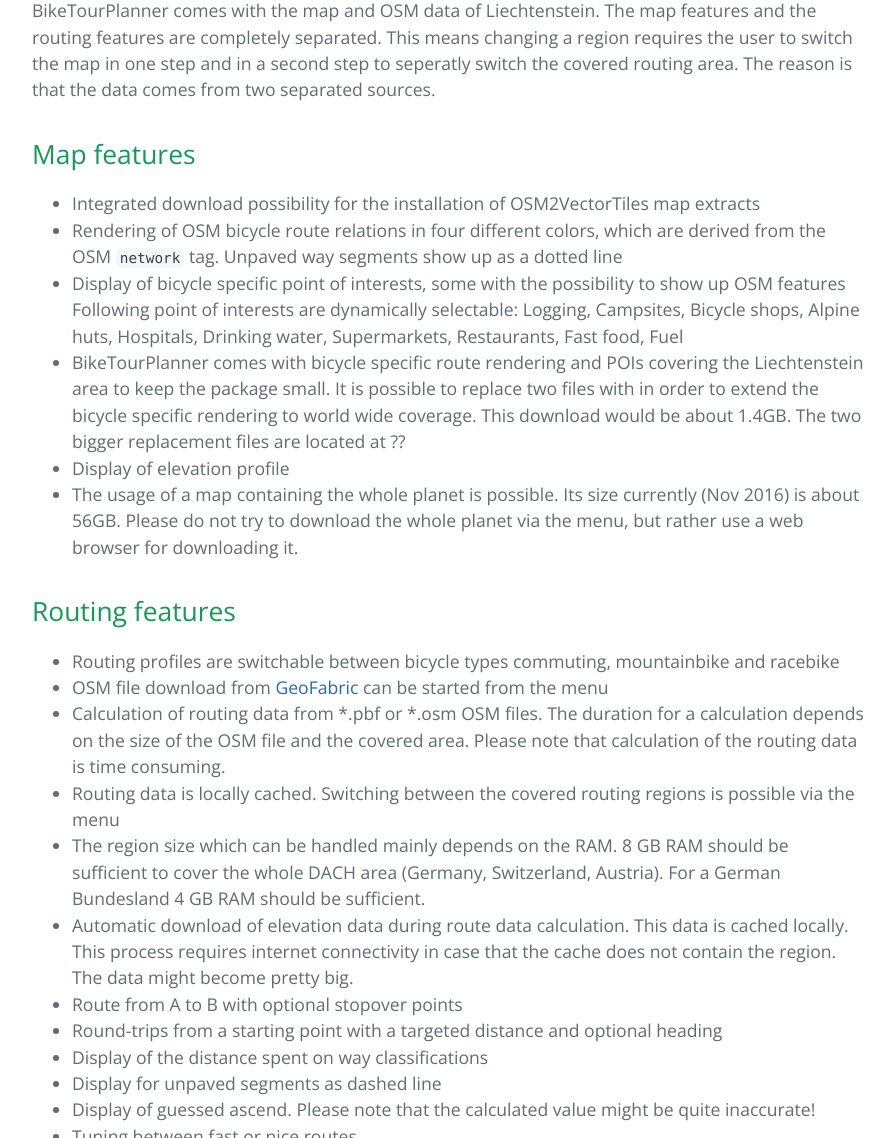
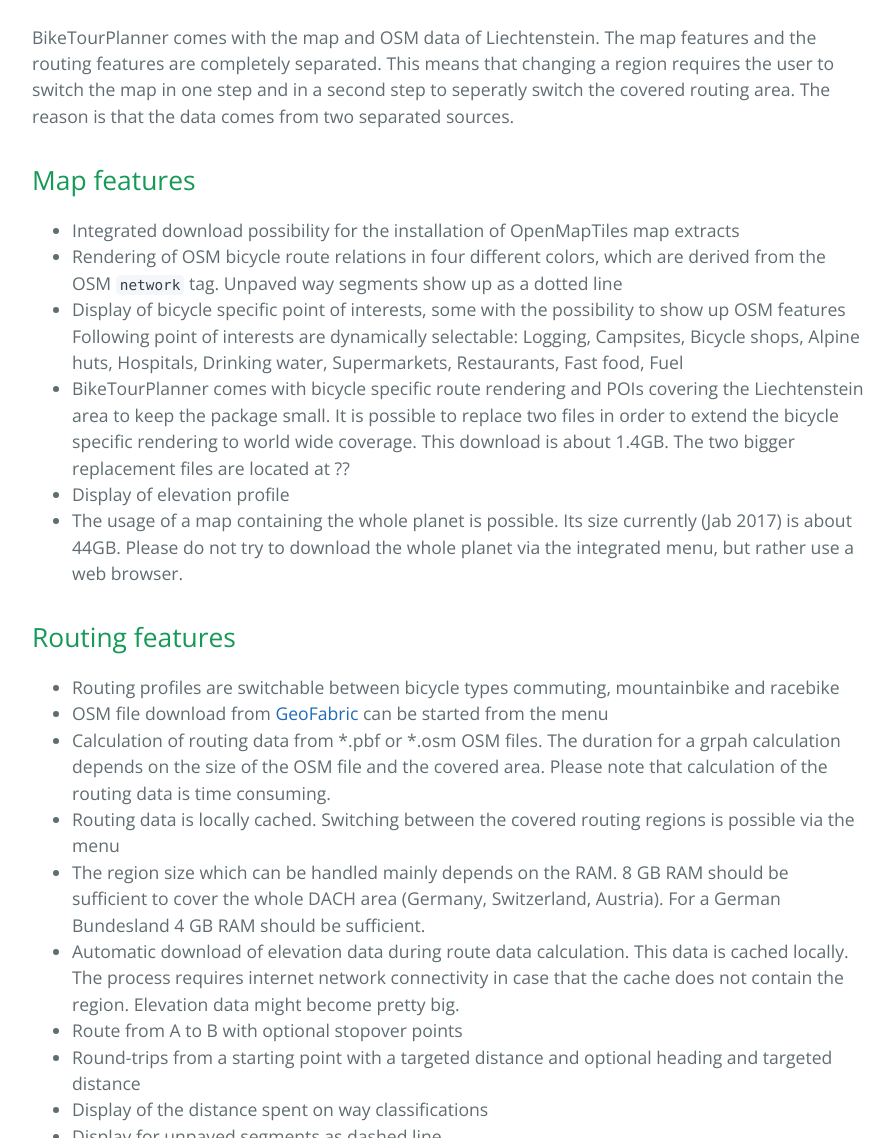
Before and after one commit to ratrun/BikeTourPlannerGHPages, a Jekyll site: the page built from index.md, in a window 1280 px wide and 1400 px high, scrolled down 972 px. Shown: the part 262-1400 px from the top of the window, without its empty margins (192-1086 px from the left). Built offline with Jekyll 4.4.1, drawn with Linux system fonts in a browser that asks for light colours; our own code applies the rules of GitHub Pages for plain Markdown files; some of the changed text lies outside the part shown; grey boxes are pictures that could not be loaded.

Commit message:
Docu update

```diff
--- a/index.md
+++ b/index.md
@@ -8,8 +8,8 @@
 It allows the user to generate routing data from [OpenStreetMap](http://www.openstreetmap.org/about)(OSM) data on demand.
 
 BikeTourPlanner is a [nwjs](http://nwjs.io/) application.
-It uses offline maps which are provided by [OSM2VectorTiles](http://osm2vectortiles.org/about) and displayed using [Leaflet](https://github.com/mapbox/mapbox-gl-js) and [mapbox-gl-js](https://github.com/mapbox/mapbox-gl-js).
-BikeTourPlanner comes with an integrated local vector tile map server which uses [nodejs](https://nodejs.org/en/).
+It uses offline vector maps which are provided by [OpenMapTiles](https://openmaptiles.org/about/) and displayed using [Leaflet](https://github.com/mapbox/mapbox-gl-js) and [mapbox-gl-js](https://github.com/mapbox/mapbox-gl-js).
+BikeTourPlanner comes with an integrated local tile map server which uses [nodejs](https://nodejs.org/en/).
 BikeTourPlanner requires an installed Java 8 runtime.
 
 The currently supported platforms are:
@@ -25,29 +25,29 @@
 
 BikeTourPlanner comes with the map and OSM data of Liechtenstein.
 The map features and the routing features are completely separated.
-This means changing a region requires the user to switch the map in one step and in a second step to seperatly switch the covered routing area.
+This means that changing a region requires the user to switch the map in one step and in a second step to seperatly switch the covered routing area.
 The reason is that the data comes from two separated sources.
 
 ## Map features
-* Integrated download possibility for the installation of OSM2VectorTiles map extracts
+* Integrated download possibility for the installation of OpenMapTiles map extracts
 * Rendering of OSM bicycle route relations in four different colors, which are derived from the OSM `network` tag. Unpaved way segments show up as a dotted line
 * Display of bicycle specific point of interests, some with the possibility to show up OSM features
   Following point of interests are dynamically selectable: Logging, Campsites, Bicycle shops, Alpine huts, Hospitals, Drinking water, Supermarkets, Restaurants, Fast food, Fuel
 * BikeTourPlanner comes with bicycle specific route rendering and POIs covering the Liechtenstein area to keep the package small.
-  It is possible to replace two files with in order to extend the bicycle specific rendering to world wide coverage.
-  This download would be about 1.4GB. The two bigger replacement files are located at ??
+  It is possible to replace two files in order to extend the bicycle specific rendering to world wide coverage.
+  This download is about 1.4GB. The two bigger replacement files are located at ??
 * Display of elevation profile
-* The usage of a map containing the whole planet is possible. Its size currently (Nov 2016) is about 56GB. Please do not try to download the whole planet via the menu, but rather use a web browser for downloading it.
+* The usage of a map containing the whole planet is possible. Its size currently (Jab 2017) is about 44GB. Please do not try to download the whole planet via the integrated menu, but rather use a web browser.
 
 ## Routing features
 * Routing profiles are switchable between bicycle types commuting, mountainbike and racebike
 * OSM file download from [GeoFabric](http://download.geofabrik.de) can be started from the menu
-* Calculation of routing data from *.pbf or *.osm OSM files. The duration for a calculation depends on the size of the OSM file and the covered area. Please note that calculation of the routing data is time consuming.
+* Calculation of routing data from *.pbf or *.osm OSM files. The duration for a grpah calculation depends on the size of the OSM file and the covered area. Please note that calculation of the routing data is time consuming.
 * Routing data is locally cached. Switching between the covered routing regions is possible via the menu
 * The region size which can be handled mainly depends on the RAM. 8 GB RAM should be sufficient to cover the whole DACH area (Germany, Switzerland, Austria). For a German Bundesland 4 GB RAM should be sufficient.
-* Automatic download of elevation data during route data calculation. This data is cached locally. This process requires internet connectivity in case that the cache does not contain the region. The data might become pretty big.
+* Automatic download of elevation data during route data calculation. This data is cached locally. The process requires internet network connectivity in case that the cache does not contain the region. Elevation data might become pretty big.
 * Route from A to B with optional stopover points
-* Round-trips from a starting point with a targeted distance and optional heading
+* Round-trips from a starting point with a targeted distance and optional heading and targeted distance
 * Display of the distance spent on way classifications
 * Display for unpaved segments as dashed line
 * Display of guessed ascend. Please note that the calculated value might be quite inaccurate!
@@ -61,9 +61,6 @@
 * The OSM files, the vector tiles, and calculated graph data reside under the data folder located relative to the intallation root folder such that its content can be kept for updates
 * Searching OSM data by name and address via [Nominatim](http://wiki.openstreetmap.org/wiki/Nominatim) is possible, but requires internet connectivity.
 
-## Limitations
-* Currently switching between routing areas on Windows may freeze the application for a short period. On Linux this works fine
-
 ## Bugs
 Report bugs on [https://github.com/ratrun/biketourplanner](https://github.com/ratrun/biketourplanner/issues)
 
```
